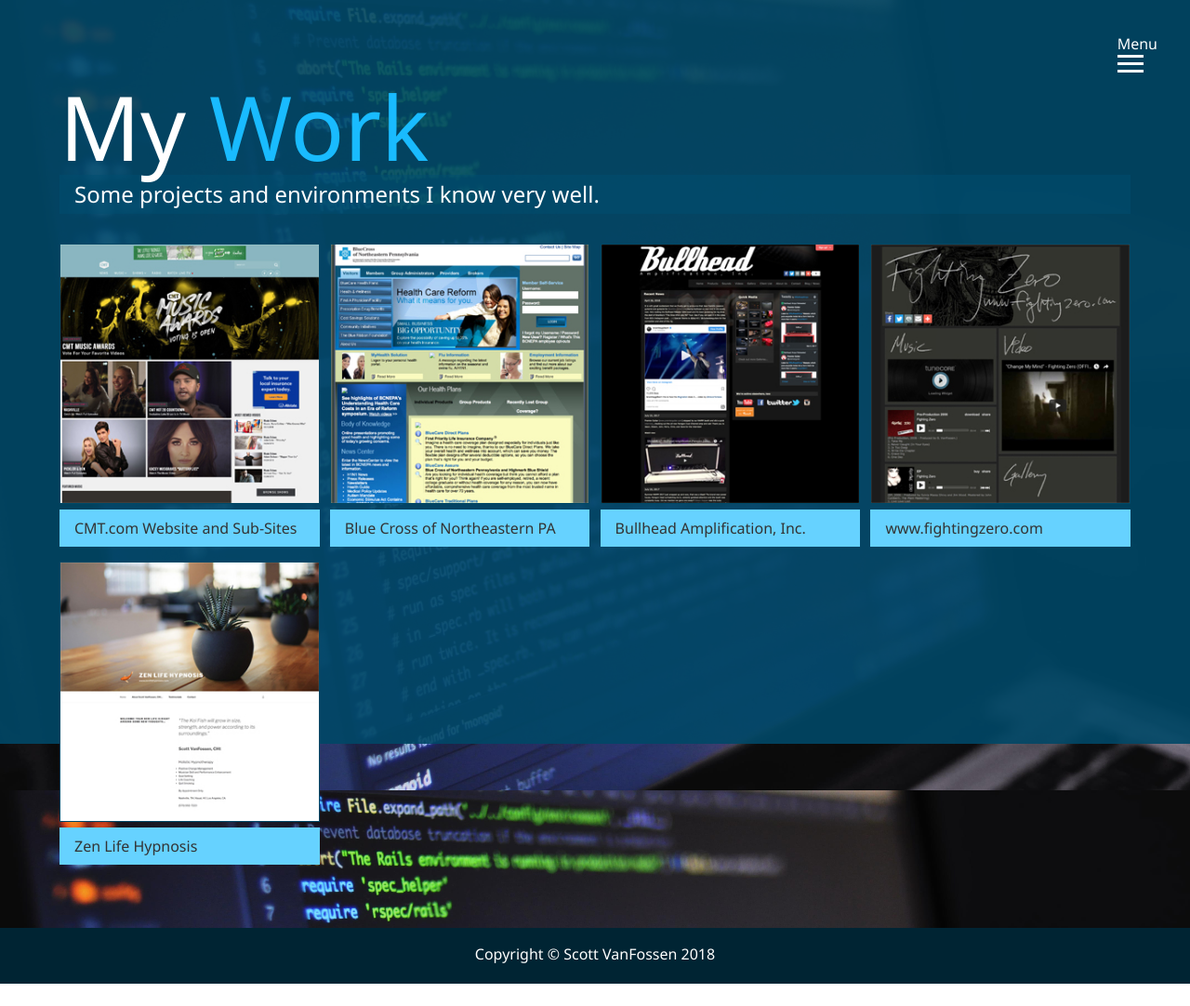
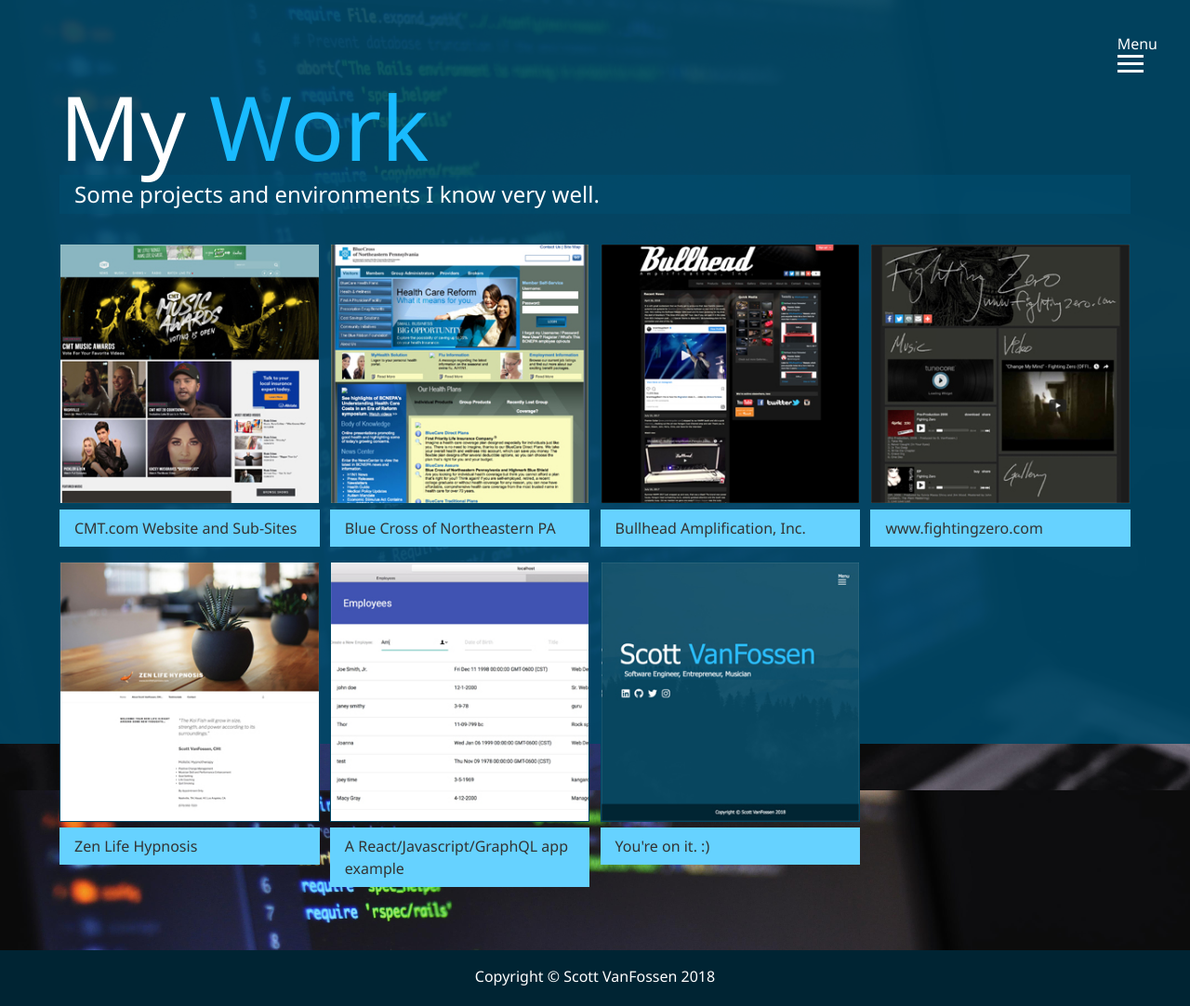
Before and after one commit to positivecoffeelife/portfolio, a website: page dist/work.html in a window 1280 px wide. Shown: the whole page at 93% size. Before the commit the page ends 1058 px from the top, so only its background shows below. Drawn offline with Linux system fonts and the light colour scheme.

Commit message:
added more project thumbnails

```diff
--- a/dist/work.html
+++ b/dist/work.html
@@ -108,6 +108,24 @@
                 </a> -->
             </div>
 
+            <div class="item">
+                <a href="#!">
+                    <img src="img/projects/react-app300x300.jpg" alt="Scott VanFossen">
+                </a>
+                <a href="https://github.com/positivecoffeelife/simple-form-example-scottvanfossen" target="_blank" class="btn-light">
+                    A React/Javascript/GraphQL app example
+                </a>
+            </div>
+
+            <div class="item">
+                <a href="#!">
+                    <img src="img/projects/portfoliowebsite-300x300.jpg" alt="Scott VanFossen">
+                </a>
+                <a href="#" class="btn-light">
+                    You're on it. :)
+                </a>
+            </div>
+
 
         </div>
     </main>
```
Also changed, not shown: dist/img/projects/portfoliowebsite-300x300.jpg (added), dist/img/projects/react-app300x300.jpg (added), 3 other files.
